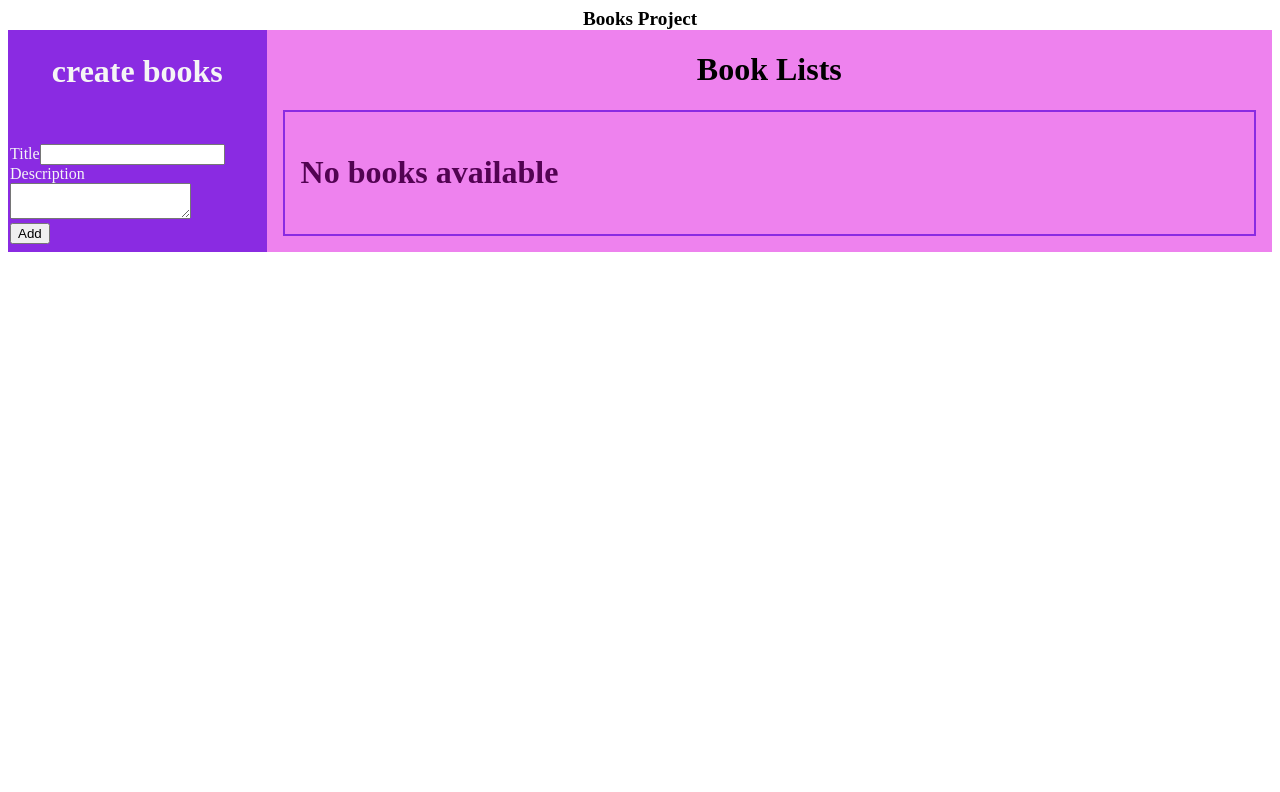
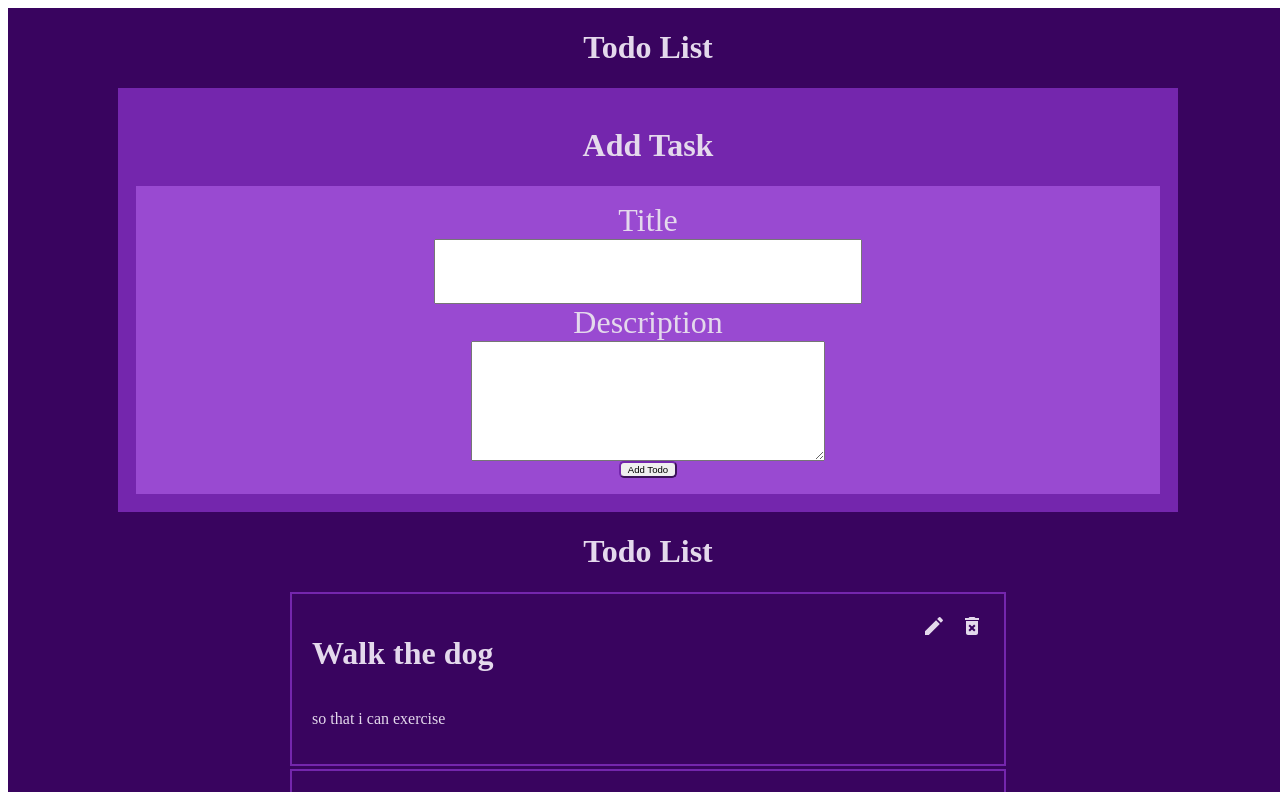
Before and after one commit to suhilkumar/react, a React (Vite) app: page / in a window 1280 px wide. Shown: the top 792 px of the page. Built offline with nearby package versions, Linux system fonts and the light colour scheme; data requests are answered from the project's data file.

Commit message:
create a todo app with json server

```diff
--- a/db.json
+++ b/db.json
@@ -1,24 +1,47 @@
 {
-	"book": [
+  "books": [
     {
-			"id": 1,
-			"title": "To Kill a Mockingbird"
+      "id": "ny178nn",
+      "title": "asdf",
+      "description": "agdnskl;agnl",
+      "updatedAt": "5/26/2025, 5:00:33 AM"
     },
     {
-			"id": 2,
-			"title": "1984"
+      "id": "9001",
+      "title": "The Great Gatsby",
+      "description": "F. Scott Fitzgerald publishedYear : 1925 "
+    }
+  ],
+  "todos": [
+    {
+      "id": "2",
+      "title": "Walk the dog",
+      "description": "so that i can exercise"
     },
     {
-			"id": 3,
-			"title": "The Great Gatsby"
+      "id": "b503",
+      "title": "why do i argue?",
+      "description": "because i am trying to teach her the importance of time also i need to learn as well \nbut she needs to listen"
     },
     {
-			"id": 4,
-			"title": "Pride and Prejudice"
+      "id": "d778",
+      "title": "suhil",
+      "description": "you need to finish context"
     },
     {
-			"id": 5,
-			"title": "The Catcher in the Rye"
+      "id": "8218",
+      "title": "useEffect",
+      "description": "Learn when to call useEffect()"
+    },
+    {
+      "id": "c1c3",
+      "title": "rucha",
+      "description": "she needs to learn and adapt to how can she manage her works"
+    },
+    {
+      "id": "bf39",
+      "title": "sanjay",
+      "description": "he needs to get the list of all wood needed for garden bed"
     }
   ]
 }
--- a/src/App.jsx
+++ b/src/App.jsx
@@ -2,6 +2,7 @@ import './App.css';
 import LearnAccessApi from './pages/LearnAccessApi';
 import BooksProject from './projects/books';
 import ShowImage from './projects/ShowImage';
+import Todo from './projects/todo';
 
 function App() {
 	return (
@@ -16,7 +17,8 @@ function App() {
 
 			{/* Projects */}
 			{/* <ShowImage /> */}
-			<BooksProject />
+			{/* <BooksProject /> */}
+			<Todo />
 		</>
 	);
 }
--- /dev/null
+++ b/src/projects/books/components/DateTime.jsx
@@ -0,0 +1,35 @@
+import { useEffect, useState } from 'react';
+
+const DateTime = () => {
+	// create a date state
+	const [date, setDate] = useState(new Date());
+	useEffect(() => {
+		const timer = setInterval(() => {
+			setDate(new Date());
+		}, 1000);
+		return () => clearInterval(timer);
+	}, []);
+
+	const formatTime = (date) => {
+		return date.toLocaleTimeString([], {
+			hour: '2-digit',
+			minute: '2-digit',
+			second: '2-digit',
+		});
+	};
+	// create a date string
+	const formatDate = (date) => {
+		return date.toLocaleDateString(undefined, {
+			year: 'numeric',
+			month: '2-digit',
+			day: '2-digit',
+		});
+	};
+	return (
+		<p>
+			{formatDate(date)} {formatTime(date)}
+		</p>
+	);
+};
+
+export default DateTime;
--- a/src/projects/books/index.jsx
+++ b/src/projects/books/index.jsx
@@ -1,7 +1,9 @@
+import { useState } from 'react';
+import './book.css';
 import BookCreate from './components/BookCreate';
 import BookList from './components/BookList';
-import './book.css';
-import { useState } from 'react';
+import DateTime from './components/DateTime';
+
 const BooksProject = () => {
 	// create a booklist state
 	const [bookList, setBookList] = useState([]);
@@ -35,7 +37,10 @@ const BooksProject = () => {
 	};
 	return (
 		<div className="container">
-			<header>Books Project</header>
+			<header>
+				<h1>Books Project</h1>
+				<DateTime />
+			</header>
 			<main className="main-container">
 				<BookCreate createBook={createBook} />
 				<BookList
--- /dev/null
+++ b/src/projects/todo/Component/CreateTodo.jsx
@@ -0,0 +1,53 @@
+import React, { useState } from 'react';
+
+const CreateTodo = ({ create }) => {
+	const [todos, setTodos] = useState({
+		title: '',
+		description: '',
+	});
+	const handleTodoInfo = (e) => {
+		setTodos((prevState) => ({
+			...prevState,
+			[e.target.name]: e.target.value,
+		}));
+	};
+	const handleSubmit = (e) => {
+		e.preventDefault();
+		create(todos);
+		setTodos({
+			title: '',
+			description: '',
+		});
+	};
+	return (
+		<div className="create-todo-container">
+			<h1>Add Task</h1>
+
+			<form className="form-group">
+				<label htmlFor="title">Title </label>
+				<input
+					id="title"
+					name="title"
+					value={todos.title}
+					onChange={handleTodoInfo}
+				/>
+				<label htmlFor="description"> Description</label>
+				<textarea
+					id="description"
+					name="description"
+					value={todos.description}
+					onChange={handleTodoInfo}
+				/>
+				<button
+					className="button"
+					type="submit"
+					onClick={handleSubmit}
+				>
+					Add Todo
+				</button>
+			</form>
+		</div>
+	);
+};
+
+export default CreateTodo;
--- /dev/null
+++ b/src/projects/todo/Component/TodoEdit.jsx
@@ -0,0 +1,38 @@
+import { useState } from 'react';
+
+const TodoEdit = ({ todoUpdate, editTodo }) => {
+	const [editTodoState, setEditTodoState] = useState({ ...todoUpdate });
+	console.log(editTodoState);
+	const handleEditTodoChange = (event) => {
+		setEditTodoState((v) => ({
+			...v,
+			[event.target.name]: event.target.value,
+		}));
+	};
+	const handleUpdateTodoSubmit = (event) => {
+		event.preventDefault();
+		editTodo(editTodoState);
+	};
+	return (
+		<div>
+			<h1>TodoEdit</h1>
+			<form className="form-group">
+				<label htmlFor="title">Title</label>
+				<input
+					name="title"
+					value={editTodoState.title}
+					onChange={handleEditTodoChange}
+				/>
+				<label htmlFor="description"> Description</label>
+				<textarea
+					name="description"
+					value={editTodoState.description}
+					onChange={handleEditTodoChange}
+				/>
+				<button onClick={handleUpdateTodoSubmit}>update</button>
+			</form>
+		</div>
+	);
+};
+
+export default TodoEdit;
--- /dev/null
+++ b/src/projects/todo/Component/TodoList.jsx
@@ -0,0 +1,26 @@
+import Todos from './Todos';
+
+const TodoList = ({ todos, editTodosById, deleteTodo }) => {
+	if (!todos.length) return <h1>No Data</h1>;
+	return (
+		<div className="todolist-container">
+			<h1>Todo List</h1>
+			<div className="list">
+				{todos ? (
+					todos.map((todo) => (
+						<Todos
+							key={todo.id}
+							todo={todo}
+							removeTodo={deleteTodo}
+							editTodo={editTodosById}
+						/>
+					))
+				) : (
+					<h1>No List is Present</h1>
+				)}
+			</div>
+		</div>
+	);
+};
+
+export default TodoList;
--- /dev/null
+++ b/src/projects/todo/Component/Todos.jsx
@@ -0,0 +1,50 @@
+import { Create, DeleteForever } from '@mui/icons-material';
+import { Icon } from '@mui/material';
+import React, { useState } from 'react';
+import TodoEdit from './TodoEdit';
+
+const Todos = ({ todo, editTodo, removeTodo }) => {
+	const [showEditIcon, setShowEditIcon] = useState(false);
+	const handleDelete = () => {
+		removeTodo(todo.id);
+	};
+	const handleEdit = () => {
+		setShowEditIcon(!showEditIcon);
+	};
+	let content = {
+		title: <h1>{todo.title}</h1>,
+		description: <p>{todo.description}</p>,
+	};
+	let editTodosById = (p) => {
+		setShowEditIcon(!showEditIcon);
+		editTodo(p);
+	};
+	if (showEditIcon) {
+		content.title = (
+			<TodoEdit
+				editTodo={editTodosById}
+				todoUpdate={todo}
+			/>
+		);
+	}
+	return (
+		<div className="todo-card">
+			<div className="todo-card-header">
+				{content.title}
+				<div className="icon-todos">
+					{/* {!showEditIcon && ( */}
+					<Icon onClick={handleEdit}>
+						<Create />
+					</Icon>
+					{/* )} */}
+					<Icon onClick={handleDelete}>
+						<DeleteForever />
+					</Icon>
+				</div>
+			</div>
+			<main>{!showEditIcon && content.description}</main>
+		</div>
+	);
+};
+
+export default Todos;
--- /dev/null
+++ b/src/projects/todo/api.js
@@ -0,0 +1,19 @@
+import axios from 'axios';
+
+export const baseURL = 'http://localhost:3000';
+
+// export const getTodos = async () => {
+// 	const response = await axios.get(`${baseURL}/todos`);
+// 	const data = await response.data;
+// 	return data;
+// };
+
+export const addTodos = async (payload) => {
+	try {
+		const response = await axios.post(`${baseURL}/todos`, payload);
+		const re = await response;
+		return re;
+	} catch (e) {
+		console.error(e);
+	}
+};
--- /dev/null
+++ b/src/projects/todo/index.css
@@ -0,0 +1,68 @@
+.container {
+	display: flex;
+	flex-direction: column;
+	align-items: center;
+	height: fit-content;
+	background-color: #39045f;
+	color: #e4d9ec;
+	width: 100vw;
+}
+.form-group {
+	display: flex;
+	flex-direction: column;
+	align-items: center;
+	background-color: #994ad1;
+	padding: 1em;
+}
+.form-group label {
+	font-family: 'Times New Roman', Times, serif;
+	font-size: 2em;
+	align-content: start;
+}
+.form-group input {
+	padding: 2%;
+	min-width: 20em;
+	font-size: 1.2em;
+}
+.form-group textarea {
+	padding: 2%;
+	min-width: 20em;
+	height: 5em;
+	font-size: 1.2em;
+}
+.create-todo-container {
+	background-color: #7426ad;
+	min-width: 80%;
+	margin: 0 auto;
+	padding: 1em;
+	border: 2px solid #7426ad;
+}
+.button {
+	width: 6em;
+	padding: 0.1em;
+	font-size: 0.6em;
+	text-align: center;
+	border-radius: 5px;
+	border-color: #7426ad;
+}
+.button:hover {
+	background-color: #8a1ae0;
+	color: whitesmoke;
+}
+
+.todo-card {
+	border: 2px solid #7426ad;
+	margin-bottom: 3px;
+	padding: 1.25em;
+}
+
+.todo-card-header {
+	display: flex;
+	justify-content: space-between;
+}
+
+.icon-todos {
+	display: flex;
+	justify-content: space-between;
+	width: 3.9em;
+}
--- /dev/null
+++ b/src/projects/todo/index.jsx
@@ -0,0 +1,69 @@
+import { useEffect, useState } from 'react';
+import { addTodos, baseURL } from './api';
+import TodoList from './Component/TodoList';
+import './index.css';
+import CreateTodo from './Component/CreateTodo';
+import axios from 'axios';
+
+const Todo = () => {
+	const [todos, setTodos] = useState([]);
+	const [update, setUpdate] = useState(false);
+	useEffect(() => {
+		getDatafromJsonServer();
+	}, [update]);
+
+	const getDatafromJsonServer = async () => {
+		const response = await axios.get(`${baseURL}/todos`);
+		const data = await response.data;
+		setTodos(data);
+	};
+
+	const createTodoList = async (todo) => {
+		if (!todo.title && !todo.description) return;
+		try {
+			const response = await axios.post(`${baseURL}/todos`, todo);
+			if (response.data) {
+				setUpdate(!update);
+			}
+		} catch (e) {
+			console.error(e);
+		}
+	};
+
+	const editTodosById = async (newTodo) => {
+		const id = newTodo.id;
+		const response = await axios.put(`${baseURL}/todos/${id}`, { ...newTodo });
+		const data = await response.data;
+
+		const updateTodos = todos.map((todo) => {
+			if (todo.id == id) {
+				return { ...todo, ...data };
+			}
+			return todo;
+		});
+
+		setTodos(updateTodos);
+	};
+
+	const deleteTodosById = async (id) => {
+		const response = await axios.delete(`${baseURL}/todos/${id}`);
+		const { status } = await response;
+		if (status === 200) {
+			const updatedTodos = todos.filter((todo) => todo.id !== id);
+			setTodos(updatedTodos);
+		}
+	};
+
+	return (
+		<div className="container">
+			<h1>Todo List</h1>
+			<CreateTodo create={createTodoList} />
+			<TodoList
+				todos={todos}
+				editTodosById={editTodosById}
+				deleteTodo={deleteTodosById}
+			/>
+		</div>
+	);
+};
+export default Todo;
```
Also changed, not shown: src/projects/todo/Topics.md (added, +22 -0 lines), 1 other file (tests, documents, lock files or other folders). Lines whose indentation alone changed are shown as unchanged.
